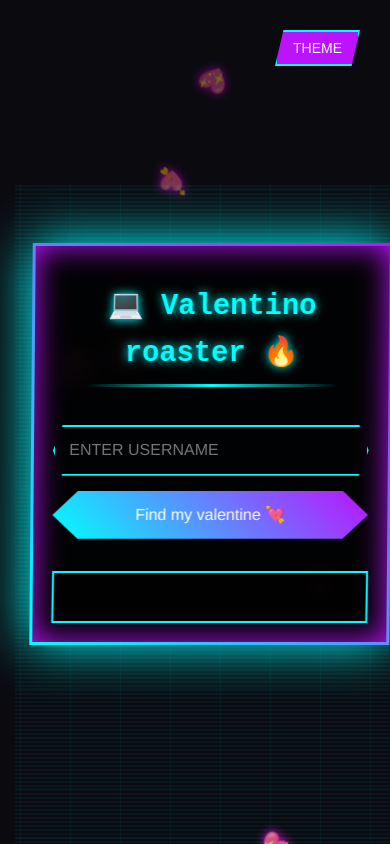
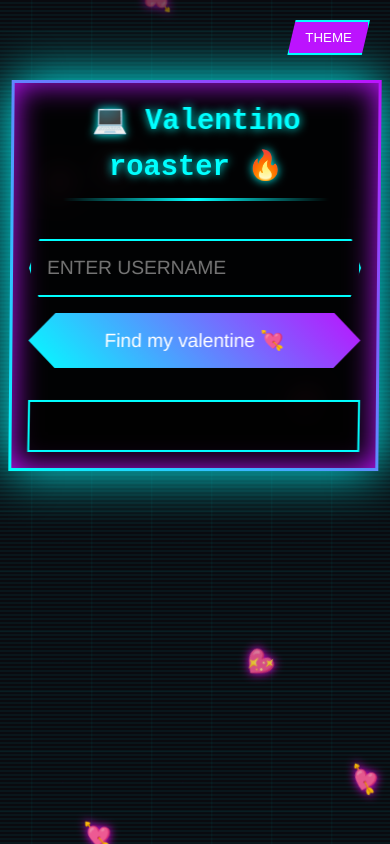
Before and after one commit to Unnati-Gupta24/valentinos, a React (Create React App) app: page / in a window 390 px wide. Built offline with nearby package versions, Linux system fonts and the light colour scheme.

Commit message:
final fix

```diff
--- a/public/index.html
+++ b/public/index.html
@@ -2,42 +2,10 @@
 <html lang="en">
   <head>
     <meta charset="utf-8" />
-    <link rel="icon" href="%PUBLIC_URL%/favicon.ico" />
-    <meta name="viewport" content="width=device-width, initial-scale=1" />
-    <meta name="theme-color" content="#000000" />
-    <meta
-      name="description"
-      content="Web site created using create-react-app"
-    />
-    <link rel="apple-touch-icon" href="%PUBLIC_URL%/logo192.png" />
-    <!--
-      manifest.json provides metadata used when your web app is installed on a
-      user's mobile device or desktop. See https://developers.google.com/web/fundamentals/web-app-manifest/
-    -->
-    <link rel="manifest" href="%PUBLIC_URL%/manifest.json" />
-    <!--
-      Notice the use of %PUBLIC_URL% in the tags above.
-      It will be replaced with the URL of the `public` folder during the build.
-      Only files inside the `public` folder can be referenced from the HTML.
-
-      Unlike "/favicon.ico" or "favicon.ico", "%PUBLIC_URL%/favicon.ico" will
-      work correctly both with client-side routing and a non-root public URL.
-      Learn how to configure a non-root public URL by running `npm run build`.
-    -->
-    <title>React App</title>
+    <meta name="viewport" content="width=device-width, initial-scale=1, shrink-to-fit=no" />
+    <title>Valentino Roaster</title>
   </head>
   <body>
-    <noscript>You need to enable JavaScript to run this app.</noscript>
     <div id="root"></div>
-    <!--
-      This HTML file is a template.
-      If you open it directly in the browser, you will see an empty page.
-
-      You can add webfonts, meta tags, or analytics to this file.
-      The build step will place the bundled scripts into the <body> tag.
-
-      To begin the development, run `npm start` or `yarn start`.
-      To create a production bundle, use `npm run build` or `yarn build`.
-    -->
   </body>
 </html>
--- a/src/App.css
+++ b/src/App.css
@@ -11,45 +11,59 @@
 
 * {
   box-sizing: border-box;
+  margin: 0;
+  padding: 0;
+}
+
+html {
+  width: 100%;
+  overflow-x: hidden;
 }
 
 body {
+  width: 100%;
+  min-height: 100vh;
   background: var(--dark-bg);
   color: var(--neon-cyan);
-  font-family: "Courier New", monospace;
+  font-family: 'Courier New', monospace;
+  transition: all 0.3s;
+  line-height: 1.6;
+  overflow-x: hidden;
+}
+
+.cyber-grid {
+  position: fixed;
+  top: 0;
+  left: 0;
+  width: 100vw;
+  height: 100vh;
+  background-image:
+    linear-gradient(rgba(0, 255, 255, 0.05) 1px, transparent 1px),
+    linear-gradient(90deg, rgba(0, 255, 255, 0.05) 1px, transparent 1px),
+    linear-gradient(45deg, rgba(255, 0, 255, 0.03) 1px, transparent 1px),
+    linear-gradient(-45deg, rgba(255, 0, 255, 0.03) 1px, transparent 1px);
+  background-size: 60px 60px, 60px 60px, 120px 120px, 120px 120px;
+  animation: gridScroll 120s linear infinite;
+  z-index: -2;
+  transform: translateZ(0);
+}
+
+@keyframes gridScroll {
+  0% { background-position: 0 0, 0 0, 0 0, 0 0; }
+  100% { background-position: 2000px 2000px, 2000px 2000px, 4000px 4000px, 4000px 4000px; }
+}
+
+.scroll-container {
+  width: 100%;
   min-height: 100vh;
-  margin: 0;
   display: flex;
   justify-content: center;
-  align-items: center;
-  transition: all 0.3s;
-  line-height: 1.6;
-  padding: 20px;
+  padding: 120px 20px 60px;
 }
 
-body[data-theme="light"] {
-  background: var(--light-bg);
-  color: var(--text-dark);
-}
-
-.theme-toggle {
-  position: fixed;
-  top: 30px;
-  right: 30px;
-  background: var(--cyber-purple);
-  border: 2px solid var(--neon-cyan);
-  color: white;
-  padding: 12px 24px;
-  cursor: pointer;
-  z-index: 1000;
-  clip-path: polygon(10% 0, 100% 0, 90% 100%, 0 100%);
-  transition: all 0.3s;
-  margin: 10px;
-}
-
-body[data-theme="light"] .theme-toggle {
-  background: var(--cyber-orange);
-  border-color: var(--text-dark);
+.content-wrapper {
+  width: 100%;
+  max-width: 800px;
 }
 
 .container {
@@ -59,16 +73,10 @@ body[data-theme="light"] .theme-toggle {
   border: 3px solid var(--neon-cyan);
   border-image: linear-gradient(45deg, var(--neon-cyan), var(--cyber-purple)) 1;
   box-shadow: 0 0 50px var(--neon-cyan), inset 0 0 30px var(--cyber-purple);
-  backdrop-filter: blur(10px);
-  max-width: 650px;
+  backdrop-filter: blur(12px);
+  transform: skew(-2deg);
+  margin: 0 auto;
   width: 100%;
-  margin: 100px 2rem 2rem;
-  transform: skew(-2deg);
-  overflow: hidden;
-}
-
-.content-wrapper {
-  transform: skew(2deg);
 }
 
 body[data-theme="light"] .container {
@@ -86,19 +94,14 @@ body[data-theme="light"] .container {
 }
 
 .title::after {
-  content: "";
+  content: '';
   position: absolute;
   bottom: -10px;
   left: 50%;
   transform: translateX(-50%);
   width: 80%;
   height: 3px;
-  background: linear-gradient(
-    90deg,
-    transparent,
-    var(--neon-cyan),
-    transparent
-  );
+  background: linear-gradient(90deg, transparent, var(--neon-cyan), transparent);
 }
 
 .input-field {
@@ -153,7 +156,6 @@ body[data-theme="light"] .btn {
   border: 2px solid var(--neon-cyan);
   max-height: 400px;
   overflow-y: auto;
-  position: relative;
   transform: skew(-0.5deg);
 }
 
@@ -163,48 +165,25 @@ body[data-theme="light"] .result {
   color: var(--text-dark);
 }
 
-.cyber-grid {
+.scanline {
   position: fixed;
+  top: 0;
+  left: 0;
   width: 100vw;
   height: 100vh;
-  background-image: linear-gradient(
-      rgba(0, 255, 255, 0.05) 1px,
-      transparent 1px
-    ),
-    linear-gradient(90deg, rgba(0, 255, 255, 0.05) 1px, transparent 1px),
-    linear-gradient(45deg, rgba(255, 0, 255, 0.03) 1px, transparent 1px),
-    linear-gradient(-45deg, rgba(255, 0, 255, 0.03) 1px, transparent 1px);
-  background-size: 50px 50px, 50px 50px, 100px 100px, 100px 100px;
-  z-index: -1;
-  animation: gridScroll 100s linear infinite;
-}
-
-@keyframes gridScroll {
-  from {
-    background-position: 0 0, 0 0, 0 0, 0 0;
-  }
-  to {
-    background-position: 1000px 1000px, 1000px 1000px, 2000px 2000px,
-      2000px 2000px;
-  }
-}
-
-.scanline {
-  position: fixed;
-  width: 100%;
-  height: 100%;
   background: linear-gradient(transparent 50%, rgba(0, 255, 255, 0.05) 51%);
   background-size: 100% 4px;
-  z-index: 0;
   pointer-events: none;
+  z-index: -1;
 }
 
 .hearts {
   position: fixed;
+  top: 0;
+  left: 0;
   width: 100%;
   height: 100%;
   pointer-events: none;
-  z-index: -1;
 }
 
 .heart {
@@ -216,14 +195,8 @@ body[data-theme="light"] .result {
 }
 
 @keyframes float {
-  0% {
-    transform: translateY(100vh) rotate(0deg);
-    opacity: 1;
-  }
-  100% {
-    transform: translateY(-100vh) rotate(360deg);
-    opacity: 0;
-  }
+  0% { transform: translateY(100vh) rotate(0deg); opacity: 1; }
+  100% { transform: translateY(-100vh) rotate(360deg); opacity: 0; }
 }
 
 .sparkle {
@@ -237,102 +210,69 @@ body[data-theme="light"] .result {
 }
 
 @keyframes sparkle {
-  0% {
-    transform: translate(0, 0) scale(1);
-    opacity: 1;
-  }
-  100% {
-    transform: translate(var(--tx), var(--ty)) scale(0);
-    opacity: 0;
-  }
+  0% { transform: translate(0, 0) scale(1); opacity: 1; }
+  100% { transform: translate(var(--tx), var(--ty)) scale(0); opacity: 0; }
 }
 
-/* Responsive Adjustments */
+.theme-toggle {
+  position: fixed;
+  top: 30px;
+  right: 30px;
+  background: var(--cyber-purple);
+  border: 2px solid var(--neon-cyan);
+  color: white;
+  padding: 12px 24px;
+  cursor: pointer;
+  z-index: 1000;
+  clip-path: polygon(10% 0, 100% 0, 90% 100%, 0 100%);
+  transition: all 0.3s;
+}
+
+body[data-theme="light"] .theme-toggle {
+  background: var(--cyber-orange);
+  border-color: var(--text-dark);
+}
+
 @media (max-width: 768px) {
+  .scroll-container {
+    padding: 100px 15px 40px;
+  }
   .container {
-    margin: 70px 1.5rem 1.5rem;
-    padding: 1.8rem;
+    padding: 1.5rem;
     transform: skew(-1deg);
   }
-
-  .content-wrapper {
-    transform: skew(1deg);
-  }
-
-  .title {
-    font-size: 2.2rem;
-  }
-
+  .title { font-size: 2.2rem; }
   .theme-toggle {
     top: 25px;
     right: 25px;
     padding: 10px 20px;
   }
-
-  .input-field,
-  .btn {
-    transform: skew(-0.3deg);
-  }
 }
 
 @media (max-width: 480px) {
-  body {
-    padding: 15px;
+  .scroll-container {
+    padding: 80px 10px 30px;
   }
-
   .container {
-    margin: 60px 1rem 1rem;
-    padding: 1.2rem;
+    padding: 1rem;
     transform: skew(-0.5deg);
   }
-
-  .content-wrapper {
-    transform: skew(0.5deg);
-  }
-
-  .title {
-    font-size: 1.8rem;
-  }
-
+  .title { font-size: 1.8rem; }
   .theme-toggle {
     top: 20px;
     right: 20px;
     padding: 8px 16px;
-    font-size: 14px;
-  }
-
-  .input-field,
-  .btn {
-    font-size: 1rem;
-    padding: 0.9rem;
-    transform: skew(-0.2deg);
   }
 }
 
 @media (max-width: 360px) {
   .container {
-    margin: 50px 0.5rem 0.5rem;
     transform: skew(-0.3deg);
   }
-
-  .content-wrapper {
-    transform: skew(0.3deg);
-  }
-
-  .title {
-    font-size: 1.5rem;
-  }
-
+  .title { font-size: 1.5rem; }
   .theme-toggle {
     top: 15px;
     right: 15px;
     padding: 6px 12px;
   }
-
-  .input-field,
-  .btn {
-    font-size: 0.9rem;
-    padding: 0.8rem;
-    transform: none;
-  }
 }
--- a/src/App.js
+++ b/src/App.js
@@ -110,13 +110,13 @@ export default function App() {
 
  return (
     <>
-      <button className="theme-toggle" onClick={toggleTheme}>
-        THEME
-      </button>
+      <button className="theme-toggle" onClick={toggleTheme}>THEME</button>
       <div className="cyber-grid"></div>
       <div className="scanline"></div>
       <div className="hearts" ref={heartsContainerRef}></div>
 
+      <div className="scroll-container">
+        <div className="content-wrapper">
           <div className="container">
             <h1 className="title">💻 Valentino roaster 🔥</h1>
             <input
@@ -129,8 +129,8 @@ export default function App() {
             <button className="btn" onClick={generateRoast}>
               Find my valentine 💘
             </button>
-        <div className="result" id="result">
-          {result}
+            <div className="result">{result}</div>
+          </div>
         </div>
       </div>
     </>
--- a/src/index.js
+++ b/src/index.js
@@ -1,17 +1,10 @@
-import React from 'react';
-import ReactDOM from 'react-dom/client';
-import './index.css';
-import App from './App';
-import reportWebVitals from './reportWebVitals';
+import React from "react";
+import ReactDOM from "react-dom/client";
+import App from "./App";
 
-const root = ReactDOM.createRoot(document.getElementById('root'));
+const root = ReactDOM.createRoot(document.getElementById("root"));
 root.render(
   <React.StrictMode>
     <App />
   </React.StrictMode>
 );
-
-// If you want to start measuring performance in your app, pass a function
-// to log results (for example: reportWebVitals(console.log))
-// or send to an analytics endpoint. Learn more: https://bit.ly/CRA-vitals
-reportWebVitals();
```
Lines whose indentation alone changed are shown as unchanged.
